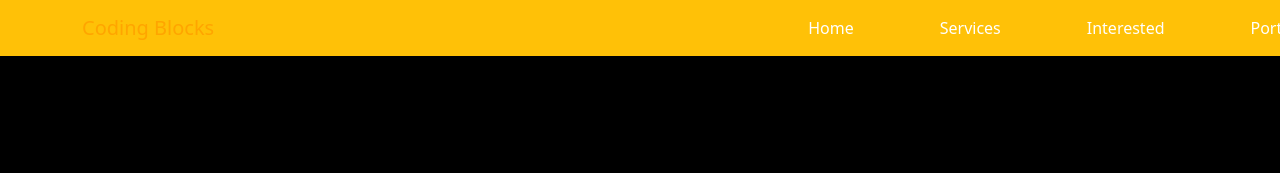
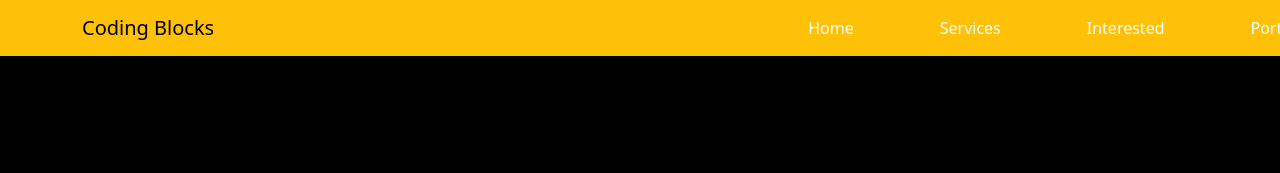
Before and after one commit to Deepanshu979/Portfolio, a plain HTML site: page index.html in a window 1280 px wide. In both pictures the pointer is over the link "Coding Blocks". Shown: the top 173 px of the page. Drawn offline with nearby package versions, Linux system fonts and the light colour scheme.

Commit message:
Project ready final

```diff
--- a/style.css
+++ b/style.css
@@ -637,7 +637,7 @@ body {
 }
 
 .navbar a:hover {
-  color: orange;
+  color: black;
 }
 
 .navbar-brand:hover {
@@ -645,5 +645,5 @@ body {
 }
 
 #cd:hover {
-  color: orange !important;
+  color: black !important;
 }
```
